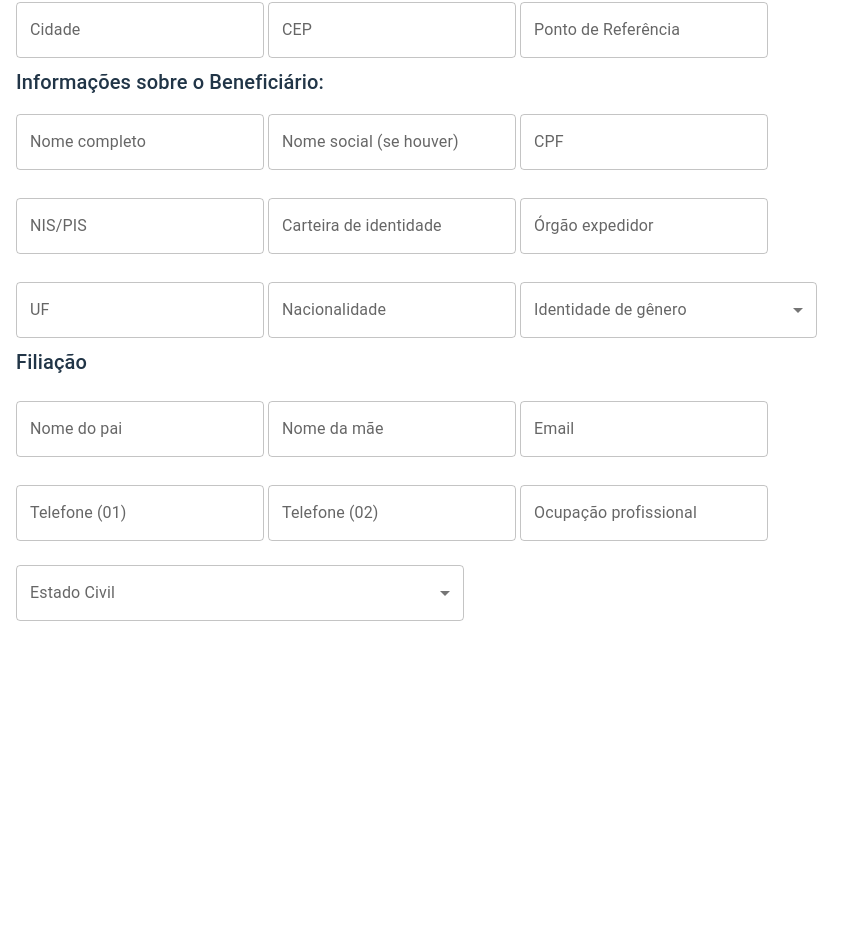
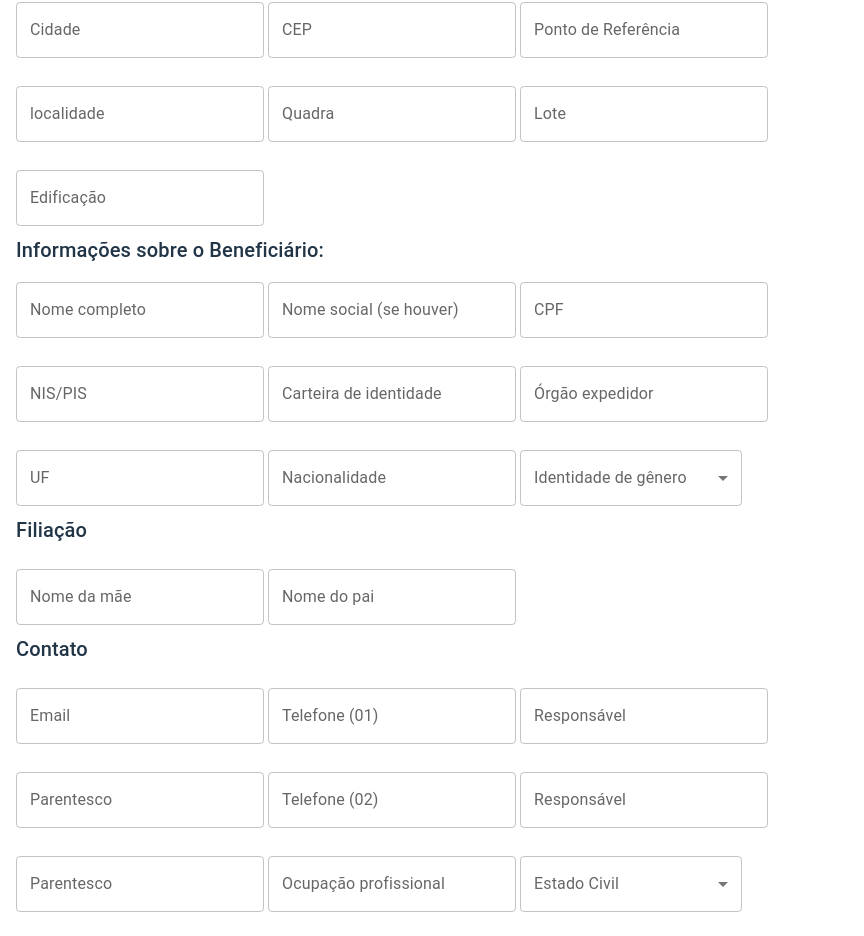
Before and after one commit to Jamessilva22/agentes-digitais, a React (Vite) app: page /beneficiario in a window 1280 px wide. Shown: the part 356-1292 px from the top of the page, without its empty margins (0-864 px from the left). Before the commit the page ends 1001 px from the top, so only its background shows below. Built offline with nearby package versions, Linux system fonts and the light colour scheme.

Commit message:
form melhorado

```diff
--- a/package.json
+++ b/package.json
@@ -14,7 +14,8 @@
   "dependencies": {
     "@emotion/react": "^11.13.5",
     "@emotion/styled": "^11.13.5",
-    "@mui/material": "^6.1.8",
+    "@mui/icons-material": "^6.1.10",
+    "@mui/material": "^6.1.10",
     "axios": "^1.7.8",
     "react": "^18.3.1",
     "react-dom": "^18.3.1",
--- a/src/components/BeneficiarioForm.jsx
+++ b/src/components/BeneficiarioForm.jsx
@@ -1,4 +1,5 @@
 import React, { useState } from "react";
+import { DefaultMenu } from "./defaultMenu.jsx";
 import {
   TextField,
   Select,
@@ -103,7 +104,7 @@ const FormularioImovel = () => {
         Dados do Imóvel
       </Typography>
       <Grid2 container spacing={0.5}>
-        {["Endereço", "Complemento", "Bairro", "Cidade", "CEP", "Ponto de Referência"].map((label) => (
+        {["Endereço", "Complemento", "Bairro", "Cidade", "CEP", "Ponto de Referência", "localidade", "Quadra", "Lote", "Edificação"].map((label) => (
           <Grid2 item xs={12} sm={6} key={label}>
             {renderTextField(label, "")}
           </Grid2>
@@ -122,7 +123,7 @@ const FormularioImovel = () => {
             {renderTextField(label, "")}
           </Grid2>
         ))}
-        <Grid2 item xs={12} size={4}>
+        <Grid2 item xs={12} size={3}>
           {renderSelect("Identidade de gênero", "", handleInputChange(() => {}), [
             { value: "masculino", label: "Masculino" },
             { value: "feminino", label: "Feminino" },
@@ -135,7 +136,7 @@ const FormularioImovel = () => {
         Filiação
       </Typography>
       <Grid2 container spacing={0.5}>
-        {["Nome do pai", "Nome da mãe", "Email", "Telefone (01)", "Telefone (02)", "Ocupação profissional"].map(
+        {["Nome da mãe","Nome do pai"].map(
           (label) => (
             <Grid2 item xs={12} sm={6} key={label}>
               {renderTextField(label, "")}
@@ -143,9 +144,18 @@ const FormularioImovel = () => {
           )
         )}
       </Grid2>
-
+      <Typography variant="h6" gutterBottom>
+        Contato
+      </Typography>
       <Grid2 container spacing={0.5}>
-        <Grid2 item xs={12} size={6}>
+        {["Email", "Telefone (01)", "Responsável", "Parentesco", "Telefone (02)", "Responsável", "Parentesco", "Ocupação profissional"].map(
+          (label) => (
+            <Grid2 item xs={12} sm={6} key={label}>
+              {renderTextField(label, "")}
+            </Grid2>
+          )
+        )}
+        <Grid2 item xs={12} size={3}>
           {renderSelect("Estado Civil", estadoCivil, handleInputChange(setEstadoCivil), [
             { value: "solteiro", label: "Solteiro(a)" },
             { value: "casado", label: "Casado(a)" },
@@ -154,12 +164,16 @@ const FormularioImovel = () => {
         </Grid2>
       </Grid2>
 
+      <Grid2 container spacing={0.5}>
+
+      </Grid2>
+
       {estadoCivil === "casado" && (
         <>
           <Typography variant="h6" gutterBottom>
             Dados do Cônjuge
           </Typography>
-          <Grid2 container spacing={0.5}>
+          <Grid2 container spacing={0.5} size={4}>
             {renderSelect("Regime de casamento", "", handleInputChange(() => {}), [
               { value: "comunhaoTotalBens", label: "Comunhão total de bens" },
               { value: "comunhaoParcialBens", label: "Comunhão parcial de bens" },
--- /dev/null
+++ b/src/components/defaultMenu.jsx
@@ -0,0 +1,70 @@
+import React, { useState } from 'react';
+import { AppBar, Toolbar, IconButton, Typography, Drawer, List, ListItem, ListItemText, Divider, useMediaQuery } from '@mui/material';
+import MenuIcon from '@mui/icons-material/Menu';
+import { useTheme } from '@mui/material/styles';
+
+export const DefaultMenu = () => {
+  const [open, setOpen] = useState(false);
+  const theme = useTheme();
+  const isMobile = useMediaQuery(theme.breakpoints.down('sm'));  // Detecta se é mobile
+
+  // Função para abrir e fechar o Drawer (menu lateral)
+  const toggleDrawer = () => {
+    setOpen(!open);
+  };
+
+  return (
+    <>
+      {/* AppBar fixa no topo */}
+      <AppBar position="fixed">
+        <Toolbar>
+          <IconButton edge="start" color="inherit" onClick={toggleDrawer} sx={{ mr: 2 }}>
+            <MenuIcon />
+          </IconButton>
+          <Typography variant="h6">Menu Responsivo</Typography>
+        </Toolbar>
+      </AppBar>
+
+      {/* Menu lateral (Drawer) para telas pequenas */}
+      <Drawer
+        sx={{
+          width: 250,
+          flexShrink: 0,
+          '& .MuiDrawer-paper': {
+            width: 250,
+            boxSizing: 'border-box',
+          },
+        }}
+        anchor="left"
+        open={open}
+        onClose={toggleDrawer}
+      >
+        <List>
+          <ListItem button>
+            <ListItemText primary="Página Inicial" />
+          </ListItem>
+          <ListItem button>
+            <ListItemText primary="Sobre" />
+          </ListItem>
+          <ListItem button>
+            <ListItemText primary="Serviços" />
+          </ListItem>
+          <ListItem button>
+            <ListItemText primary="Contato" />
+          </ListItem>
+        </List>
+        <Divider />
+      </Drawer>
+
+      {/* Conteúdo principal, ajustado para a tela */}
+      <main style={{ marginTop: 64 }}>
+        <Typography variant="h4" gutterBottom>
+          Bem-vindo ao nosso site!
+        </Typography>
+        <Typography variant="body1">
+          Aqui você pode adicionar o conteúdo da sua aplicação.
+        </Typography>
+      </main>
+    </>
+  );
+};
--- a/vite.config.js
+++ b/vite.config.js
@@ -5,5 +5,5 @@ import react from '@vitejs/plugin-react'
 export default defineConfig({
   plugins: [react()],
   assetsInclude: ['**/*.JPG'],
-  base: '/agentes-digitais'
+  base: '/'
 })
```
Also changed, not shown: 1 other file (tests, documents, lock files or other folders).
